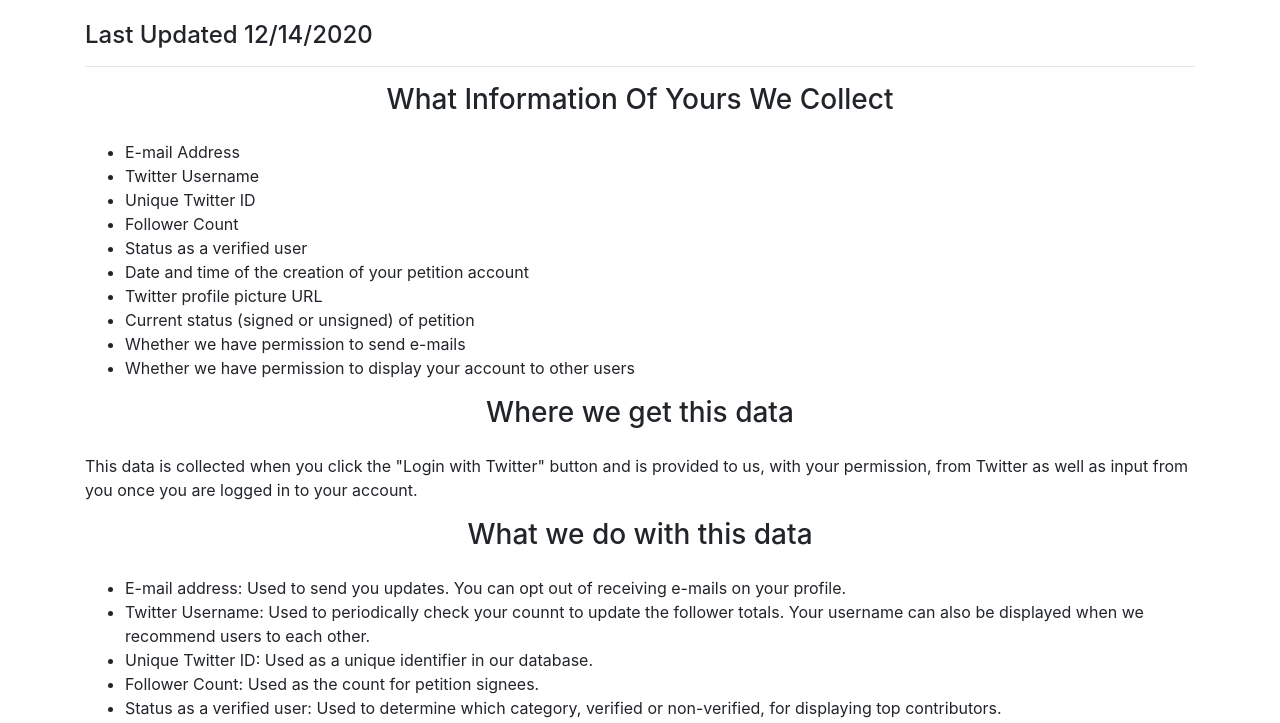
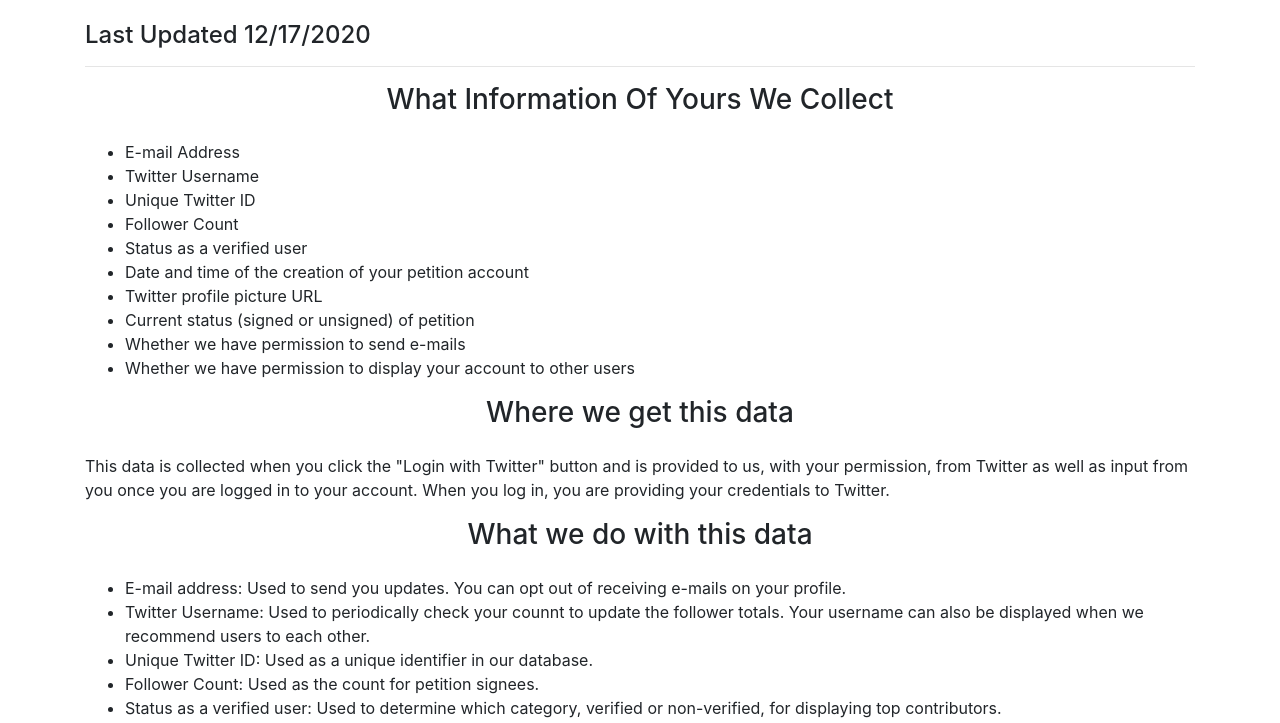
Before and after one commit to IanHinden/TwitterPetition, a website: page public/privacypolicy.html in a window 1280 px wide. Shown: the part 75-798 px from the top of the page. Drawn offline with nearby package versions, Linux system fonts and the light colour scheme.

Commit message:
Clarified that login information is sent to Twitter

```diff
--- a/public/privacypolicy.html
+++ b/public/privacypolicy.html
@@ -22,7 +22,7 @@
     <div class="container marketing mt-4">
         <div>
             <h1 class="text-center mb-4">Privacy Policy</h1>
-            <h4>Last Updated 12/14/2020</h4>
+            <h4>Last Updated 12/17/2020</h4>
         </div>
         <hr class="featurette-divider">
         <div>
@@ -45,7 +45,7 @@
         <div>
             <h3 class="text-center mb-4">Where we get this data</h3>
         </div>
-        <p>This data is collected when you click the "Login with Twitter" button and is provided to us, with your permission, from Twitter as well as input from you once you are logged in to your account.</p>
+        <p>This data is collected when you click the "Login with Twitter" button and is provided to us, with your permission, from Twitter as well as input from you once you are logged in to your account. When you log in, you are providing your credentials to Twitter.</p>
         <div>
             <h3 class="text-center mb-4">What we do with this data</h3>
         </div>
```
